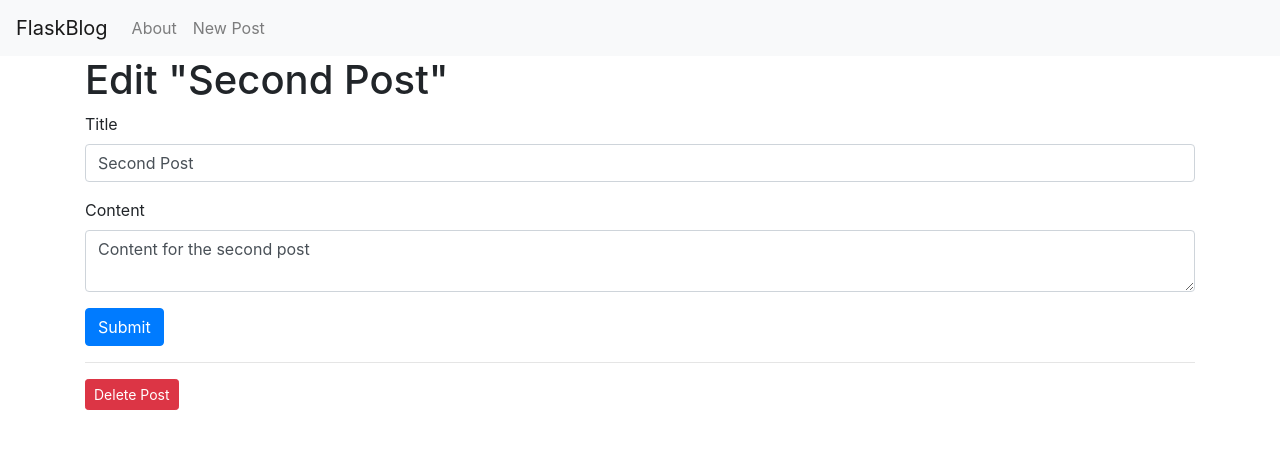
After one commit to creater21/flask_blog, a Flask app: page /2/edit in a window 1280 px wide. The commit adds this page. Shown: the top 449 px of the page. Run offline with Flask 3, Linux system fonts and the light colour scheme; data comes from the database, SQL or seed files in the repository; both versions use the stored data as it was after the commit; some libraries are stand-ins or nearby versions.

Commit message:
test app blog

```diff
--- a/app.py
+++ b/app.py
@@ -1,7 +1,90 @@
-from flask import Flask, render_template
+import sqlite3
+from flask import Flask, render_template, request, url_for, flash, redirect
+from werkzeug.exceptions import abort
+
+
+def get_db_connection():
+    conn = sqlite3.connect('database.db')
+    conn.row_factory = sqlite3.Row
+    return conn
+
+
+def get_post(post_id):
+    conn = get_db_connection()
+    post = conn.execute('SELECT * FROM posts WHERE id = ?',
+                        (post_id,)).fetchone()
+    conn.close()
+    if post is None:
+        abort(404)
+    return post
 
 app = Flask(__name__)
+app.config['SECRET_KEY'] = 'toster'
 
 @app.route('/')
 def index():
-    return render_template('index.html')
+    conn = get_db_connection()
+    posts = conn.execute('SELECT * FROM posts').fetchall()
+    conn.close()
+    return render_template('index.html', posts=posts)
+
+@app.route('/<int:post_id>')
+def post(post_id):
+    post = get_post(post_id)
+    return render_template('post.html', post=post)
+
+@app.route('/about')
+def about():
+    return render_template('about.html')
+
+
+@app.route('/create', methods=('GET', 'POST'))
+def create():
+    if request.method == 'POST':
+        title = request.form['title']
+        content = request.form['content']
+
+        if not title:
+            flash('Title is required!')
+        else:
+            conn = get_db_connection()
+            conn.execute('INSERT INTO posts (title, content) VALUES (?, ?)',
+                         (title, content))
+            conn.commit()
+            conn.close()
+            return redirect(url_for('index'))
+
+    return render_template('create.html')
+
+
+@app.route('/<int:id>/edit', methods=('GET', 'POST'))
+def edit(id):
+    post = get_post(id)
+
+    if request.method == 'POST':
+        title = request.form['title']
+        content = request.form['content']
+
+        if not title:
+            flash('Title is required!')
+        else:
+            conn = get_db_connection()
+            conn.execute('UPDATE posts SET title = ?, content = ?'
+                         ' WHERE id = ?',
+                         (title, content, id))
+            conn.commit()
+            conn.close()
+            return redirect(url_for('index'))
+
+    return render_template('edit.html', post=post)
+
+
+@app.route('/<int:id>/delete', methods=('POST',))
+def delete(id):
+    post = get_post(id)
+    conn = get_db_connection()
+    conn.execute('DELETE FROM posts WHERE id = ?', (id,))
+    conn.commit()
+    conn.close()
+    flash('"{}" was successfully deleted!'.format(post['title']))
+    return redirect(url_for('index'))
--- /dev/null
+++ b/schema.sql
@@ -0,0 +1,8 @@
+DROP TABLE IF EXISTS posts;
+
+CREATE TABLE posts (
+    id INTEGER PRIMARY KEY AUTOINCREMENT,
+    created TIMESTAMP NOT NULL DEFAULT CURRENT_TIMESTAMP,
+    title TEXT NOT NULL,
+    content TEXT NOT NULL
+);
--- /dev/null
+++ b/templates/about.html
@@ -0,0 +1,6 @@
+{% extends 'base.html' %}
+
+{% block content %}
+    <h1>{% block title %} About {% endblock %}</h1>
+
+{% endblock %}
--- /dev/null
+++ b/templates/base.html
@@ -0,0 +1,43 @@
+<!doctype html>
+<html lang="en">
+  <head>
+    <!-- Required meta tags -->
+    <meta charset="utf-8">
+    <meta name="viewport" content="width=device-width, initial-scale=1, shrink-to-fit=no">
+
+    <!-- Bootstrap CSS -->
+    <link rel="stylesheet" href="https://stackpath.bootstrapcdn.com/bootstrap/4.3.1/css/bootstrap.min.css" integrity="sha384-ggOyR0iXCbMQv3Xipma34MD+dH/1fQ784/j6cY/iJTQUOhcWr7x9JvoRxT2MZw1T" crossorigin="anonymous">
+
+    <title>{% block title %} {% endblock %}</title>
+  </head>
+  <body>
+    <nav class="navbar navbar-expand-md navbar-light bg-light">
+        <a class="navbar-brand" href="{{ url_for('index')}}">FlaskBlog</a>
+        <button class="navbar-toggler" type="button" data-toggle="collapse" data-target="#navbarNav" aria-controls="navbarNav" aria-expanded="false" aria-label="Toggle navigation">
+            <span class="navbar-toggler-icon"></span>
+        </button>
+        <div class="collapse navbar-collapse" id="navbarNav">
+            <ul class="navbar-nav">
+            <li class="nav-item">
+                <a class="nav-link" href="{{url_for('about')}}">About</a>
+            </li>
+            <li class="nav-item">
+                <a class="nav-link" href="{{url_for('create')}}">New Post</a>
+            </li>
+            </ul>
+        </div>
+    </nav>
+    <div class="container">
+        {% for message in get_flashed_messages() %}
+            <div class="alert alert-danger">{{ message }}</div>
+        {% endfor %}
+        {% block content %} {% endblock %}
+    </div>
+
+    <!-- Optional JavaScript -->
+    <!-- jQuery first, then Popper.js, then Bootstrap JS -->
+    <script src="https://code.jquery.com/jquery-3.3.1.slim.min.js" integrity="sha384-q8i/X+965DzO0rT7abK41JStQIAqVgRVzpbzo5smXKp4YfRvH+8abtTE1Pi6jizo" crossorigin="anonymous"></script>
+    <script src="https://cdnjs.cloudflare.com/ajax/libs/popper.js/1.14.7/umd/popper.min.js" integrity="sha384-UO2eT0CpHqdSJQ6hJty5KVphtPhzWj9WO1clHTMGa3JDZwrnQq4sF86dIHNDz0W1" crossorigin="anonymous"></script>
+    <script src="https://stackpath.bootstrapcdn.com/bootstrap/4.3.1/js/bootstrap.min.js" integrity="sha384-JjSmVgyd0p3pXB1rRibZUAYoIIy6OrQ6VrjIEaFf/nJGzIxFDsf4x0xIM+B07jRM" crossorigin="anonymous"></script>
+  </body>
+</html>
--- /dev/null
+++ b/templates/edit.html
@@ -0,0 +1,32 @@
+{% extends 'base.html' %}
+
+{% block content %}
+<h1>{% block title %} Edit "{{ post['title'] }}" {% endblock %}</h1>
+
+<form method="post">
+    <div class="form-group">
+        <label for="title">Title</label>
+        <input type="text" name="title" placeholder="Post title"
+               class="form-control"
+               value="{{ request.form['title'] or post['title'] }}">
+        </input>
+    </div>
+
+    <div class="form-group">
+        <label for="content">Content</label>
+        <textarea name="content" placeholder="Post content"
+                  class="form-control">{{ request.form['content'] or post['content'] }}</textarea>
+    </div>
+    <div class="form-group">
+        <button type="submit" class="btn btn-primary">Submit</button>
+    </div>
+</form>
+<hr>
+
+<form action="{{ url_for('delete', id=post['id']) }}" method="POST">
+    <input type="submit" value="Delete Post"
+            class="btn btn-danger btn-sm"
+            onclick="return confirm('Are you sure you want to delete this post?')">
+</form>
+
+{% endblock %}
```
Also changed, not shown: init_db.py (added, +20 -0 lines), templates/create.html (added, +23 -0 lines), templates/index.html (+20 -11 lines), templates/post.html (added, +7 -0 lines), database.db (added).
